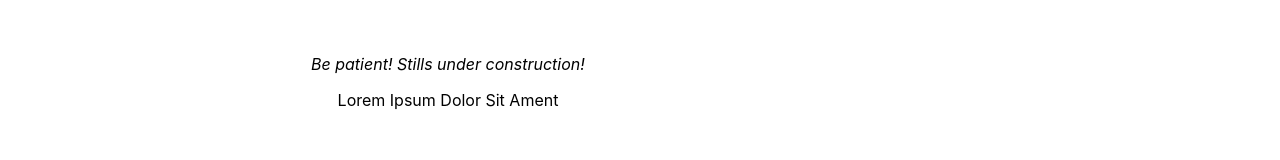
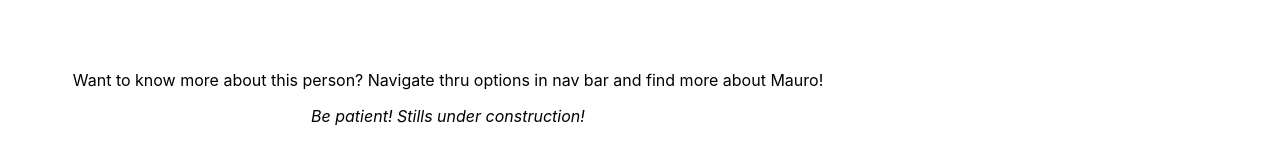
Before and after one commit to maurochiozzi/maurochiozzi.github.io, a React (Create React App) app: page / in a window 1280 px wide. Shown: the part 500-660 px from the top of the page. Built offline with nearby package versions, Linux system fonts and the light colour scheme.

Commit message:
add home info

```diff
--- a/src/pages/home/index.js
+++ b/src/pages/home/index.js
@@ -24,8 +24,11 @@ export default function Home() {
       </div>
       <div className="content-row">
         <div>
+          <p>
+            Want to know more about this person? Navigate thru options in nav
+            bar and find more about Mauro!
+          </p>
           <i>Be patient! Stills under construction!</i>
-          <p>Lorem Ipsum Dolor Sit Ament</p>
         </div>
       </div>
     </Content>
```
